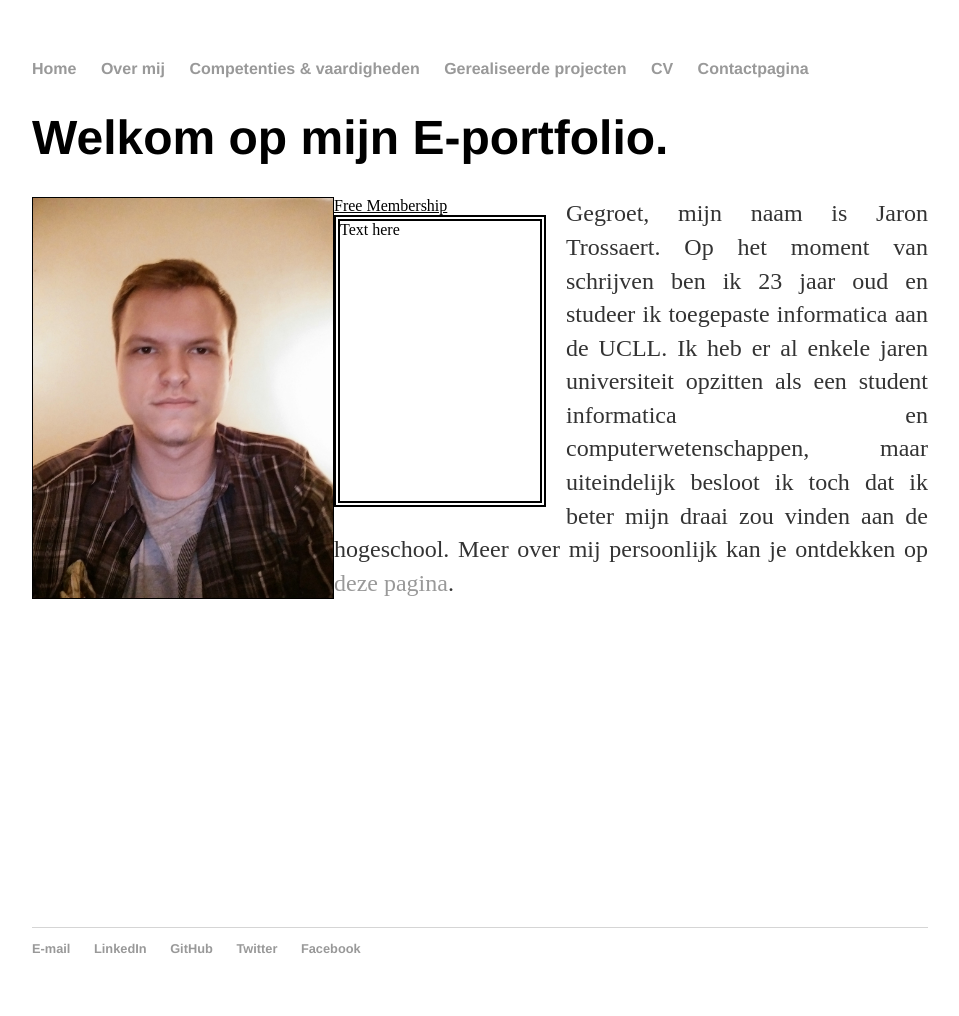
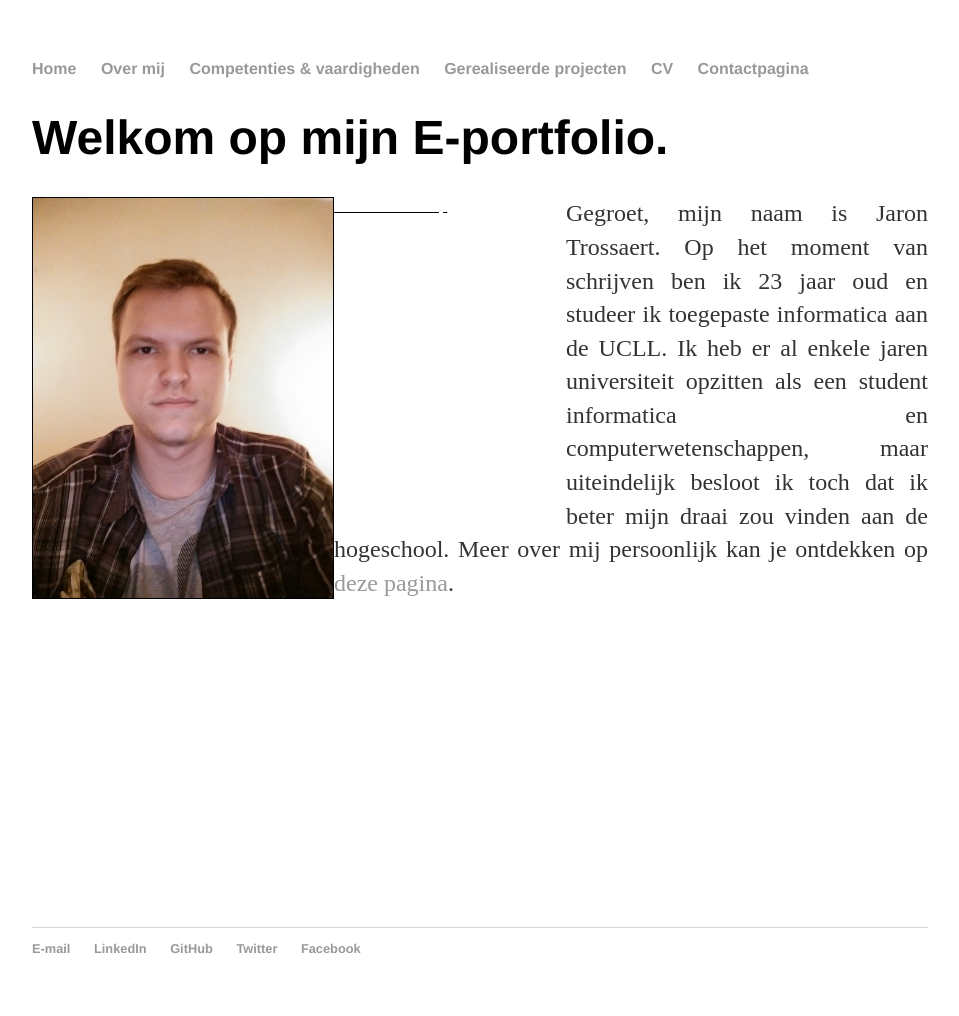
Before and after one commit to Jornax/Jornax.github.io, a Jekyll site: the page built from index.html, in a window 1280 px wide. Shown: the whole page, without its empty margins (160-1119 px from the left). Built offline with Jekyll 4.4.1, drawn with Linux system fonts in a browser that asks for light colours.

Commit message:
Update index.html

```diff
--- a/index.html
+++ b/index.html
@@ -5,8 +5,8 @@ title: E-portfolio van Jaron Trossaert
  <div class="blurb">
  	<h1>Welkom op mijn E-portfolio.</h1>
   <div style="float: left;"><img src="tmpPhoto.jpg" width="300px" border="1px"></div>
-  <div style="float:left; margin-right: 20px;"><u>Free Membership</u>
-<div style="width:200px;height:280px;border:6px double black;">Text here</div>
+  <div style="float:left; margin-right: 20px;"><u><font color="white">Free Membership</font></u>
+   <div style="width:200px;height:280px;border:6px double white;"><font color="white">Text here</font></div>
 </div>
   <p STYLE="text-align: justify;">Gegroet, mijn naam is Jaron Trossaert. Op het moment van schrijven ben ik 23 jaar oud
  	en studeer ik toegepaste informatica aan de UCLL. Ik heb er al enkele jaren universiteit opzitten als
```
